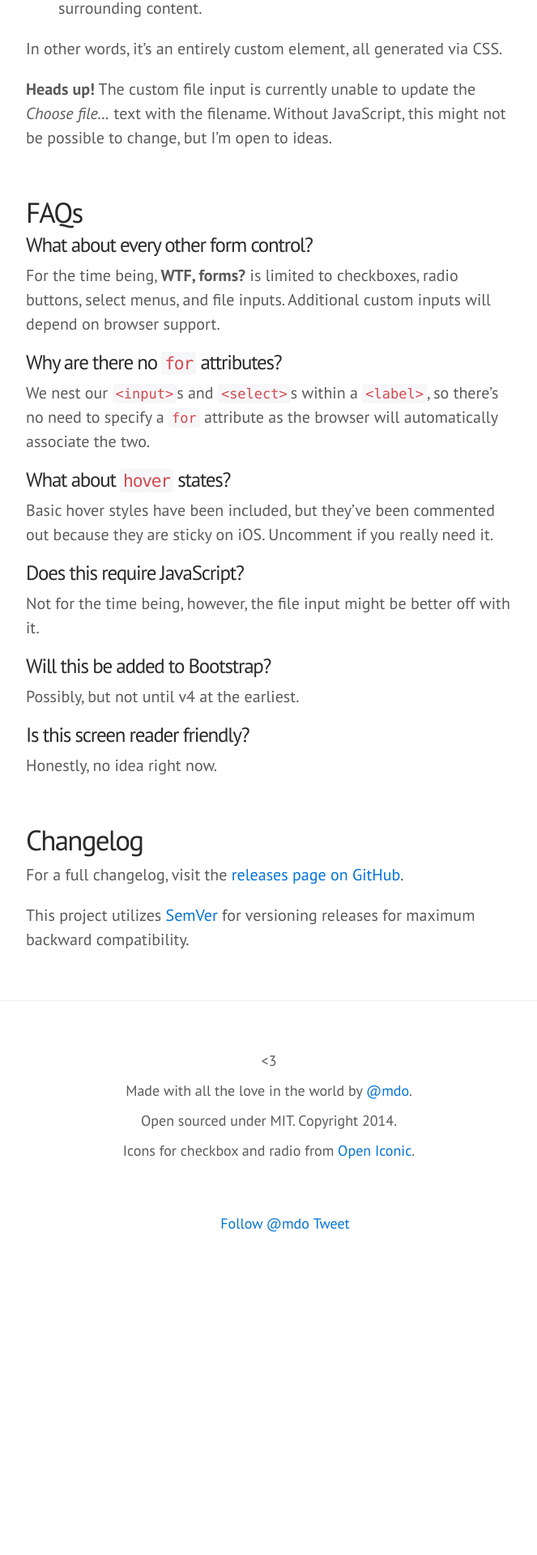
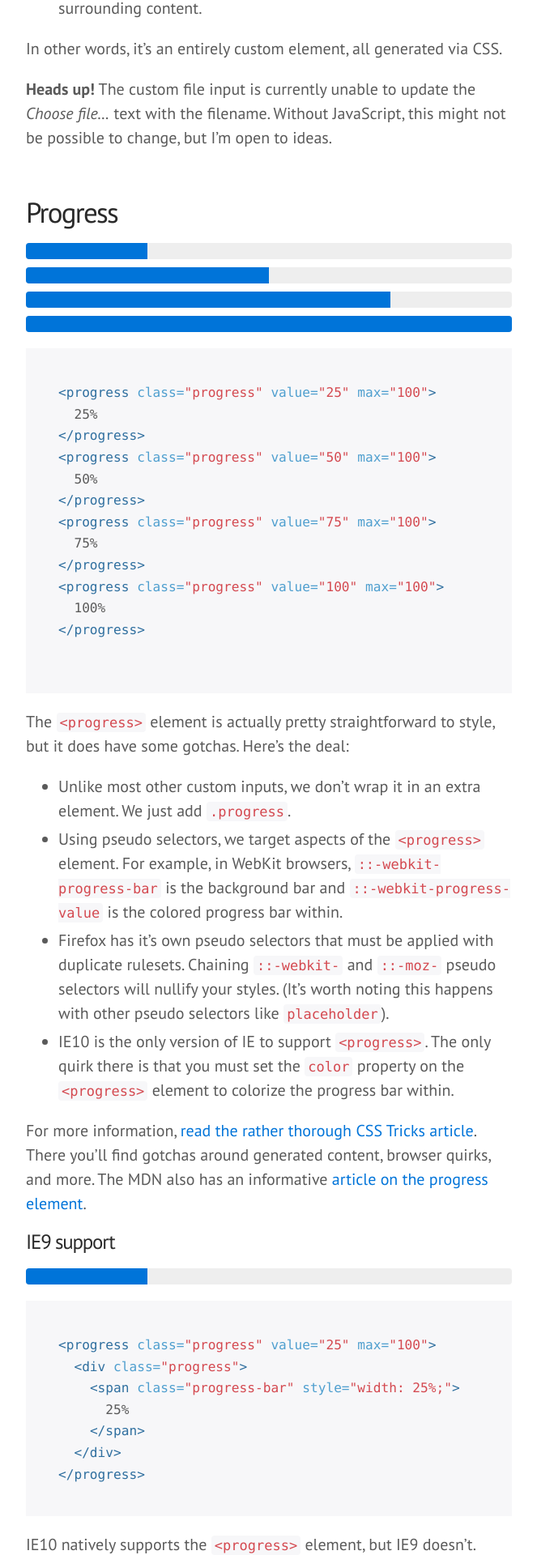
Before and after one commit to mdo/wtf-forms, a Jekyll site: the page built from index.md, in a window 1280 px wide. Shown: the part 4203-6123 px from the top of the page at 81% size, without its empty margins (308-971 px from the left). Built offline with Jekyll 4.4.1, drawn with Linux system fonts in a browser that asks for light colours; some web fonts are replaced; Markdown is read by kramdown in place of the engine named in the settings; comment, search, counter and statistics services are not loaded; before the commit the page ends 5827 px from its top, so only the background shows below that; some of the changed text lies outside the part shown; grey boxes are pictures that could not be loaded.

Commit message:
custom progress element

````diff
--- /dev/null
+++ b/_includes/progress-ie9.html
@@ -0,0 +1,7 @@
+<progress class="progress" value="25" max="100">
+  <div class="progress">
+    <span class="progress-bar" style="width: 25%;">
+      25%
+    </span>
+  </div>
+</progress>
--- /dev/null
+++ b/_includes/progress.html
@@ -0,0 +1,12 @@
+<progress class="progress" value="25" max="100">
+  25%
+</progress>
+<progress class="progress" value="50" max="100">
+  50%
+</progress>
+<progress class="progress" value="75" max="100">
+  75%
+</progress>
+<progress class="progress" value="100" max="100">
+  100%
+</progress>
--- a/index.md
+++ b/index.md
@@ -99,6 +99,42 @@ In other words, it's an entirely custom element, all generated via CSS.
 **Heads up!** The custom file input is currently unable to update the *Choose file...* text with the filename. Without JavaScript, this might not be possible to change, but I'm open to ideas.
 
 
+### Progress
+
+<form class="controls-stacked">
+  {% include progress.html %}
+</form>
+```html
+{% include progress.html %}
+```
+
+The `<progress>` element is actually pretty straightforward to style, but it does have some gotchas. Here's the deal:
+
+* Unlike most other custom inputs, we don't wrap it in an extra element. We just add `.progress`.
+* Using pseudo selectors, we target aspects of the `<progress>` element. For example, in WebKit browsers, `::-webkit-progress-bar` is the background bar and `::-webkit-progress-value` is the colored progress bar within.
+* Firefox has it's own pseudo selectors that must be applied with duplicate rulesets. Chaining `::-webkit-` and `::-moz-` pseudo selectors will nullify your styles. (It's worth noting this happens with other pseudo selectors like `placeholder`).
+* IE10 is the only version of IE to support `<progress>`. The only quirk there is that you must set the `color` property on the `<progress>` element to colorize the progress bar within.
+
+For more information, [read the rather thorough CSS Tricks article](http://css-tricks.com/html5-progress-element/). There you'll find gotchas around generated content, browser quirks, and more. The MDN also has an informative [article on the progress element](https://developer.mozilla.org/en-US/docs/Web/HTML/Element/progress).
+
+#### IE9 support
+
+<form class="controls-stacked">
+  {% include progress-ie9.html %}
+</form>
+```html
+{% include progress-ie9.html %}
+```
+
+IE10 natively supports the `<progress>` element, but IE9 doesn't. Instead, they simply show as plain text values. However, IE9 support is just a few hacks away:
+
+* We add custom markup *within* the existing `<progress>` element to simulate the background and inner progress bar.
+* We copy-paste the styles from the pseudo selectors to a IE9-specific media query (like I said, a few hacks) to only apply when necessary.
+* Lastly, to simulate the native `<progress>` behavior, we add `text-indent: -999rem;` to the custom `.progress-bar` to hide the text value.
+
+**Once applied, you can use the IE9-compatible snippet in all browsers.** However, I encourage you to only do so should you need IE9 support.
+
+
 ### FAQs
 
 #### What about every other form control?
--- a/wtf-forms.css
+++ b/wtf-forms.css
@@ -269,16 +269,89 @@
 
 
 /*
+ * Progress
+ */
+
+.progress {
+  display: inline-block;
+  width: 100%;
+  height: 1rem;
+}
+.progress[value] {
+  /* Reset the default appearance */
+  -webkit-appearance: none;
+     -moz-appearance: none;
+          appearance: none;
+  /* Remove Firefox and Opera border */
+  border: 0;
+  /* IE10 uses `color` to set the bar background-color */
+  color: #0074d9;
+}
+.progress[value]::-webkit-progress-bar {
+  background-color: #eee;
+  border-radius: .2rem;
+}
+.progress[value]::-webkit-progress-value {
+  background-color: #0074d9;
+  border-top-left-radius: .2rem;
+  border-bottom-left-radius: .2rem;
+}
+.progress[value="100"]::-webkit-progress-value {
+  border-top-right-radius: .2rem;
+  border-bottom-right-radius: .2rem;
+}
+
+/* Firefox styles must be entirely separate or it busts Webkit styles. */
+@-moz-document url-prefix() {
+  .progress[value] {
+    background-color: #eee;
+    border-radius: .2rem;
+  }
+  .progress[value]::-moz-progress-bar {
+    background-color: #0074d9;
+    border-top-left-radius: .2rem;
+    border-bottom-left-radius: .2rem;
+  }
+  .progress[value="100"]::-moz-progress-bar {
+    border-top-right-radius: .2rem;
+    border-bottom-right-radius: .2rem;
+  }
+}
+
+/* IE9 hacks to accompany custom markup. We don't need to scope this via media queries, but I feel better doing it anyway. */
+@media screen and (min-width:0\0) {
+  .progress {
+    background-color: #eee;
+    border-radius: .2rem;
+  }
+  .progress-bar {
+    display: inline-block;
+    height: 1rem;
+    text-indent: -999rem; /* Simular hiding of value as in native `<progress>` */
+    background-color: #0074d9;
+    border-top-left-radius: .2rem;
+    border-bottom-left-radius: .2rem;
+  }
+  .progress[width="100%"] {
+    border-top-right-radius: .2rem;
+    border-bottom-right-radius: .2rem;
+  }
+}
+
+
+/*
  * Control layouts
  */
 
 .controls-stacked {
   margin: 1rem 0;
 }
-.controls-stacked .control {
+.controls-stacked .control,
+.controls-stacked .progress {
   display: block;
 }
-.controls-stacked .control + .control {
+.controls-stacked .control + .control,
+.controls-stacked .progress + .progress {
   margin-top: .5rem;
 }
 
````
